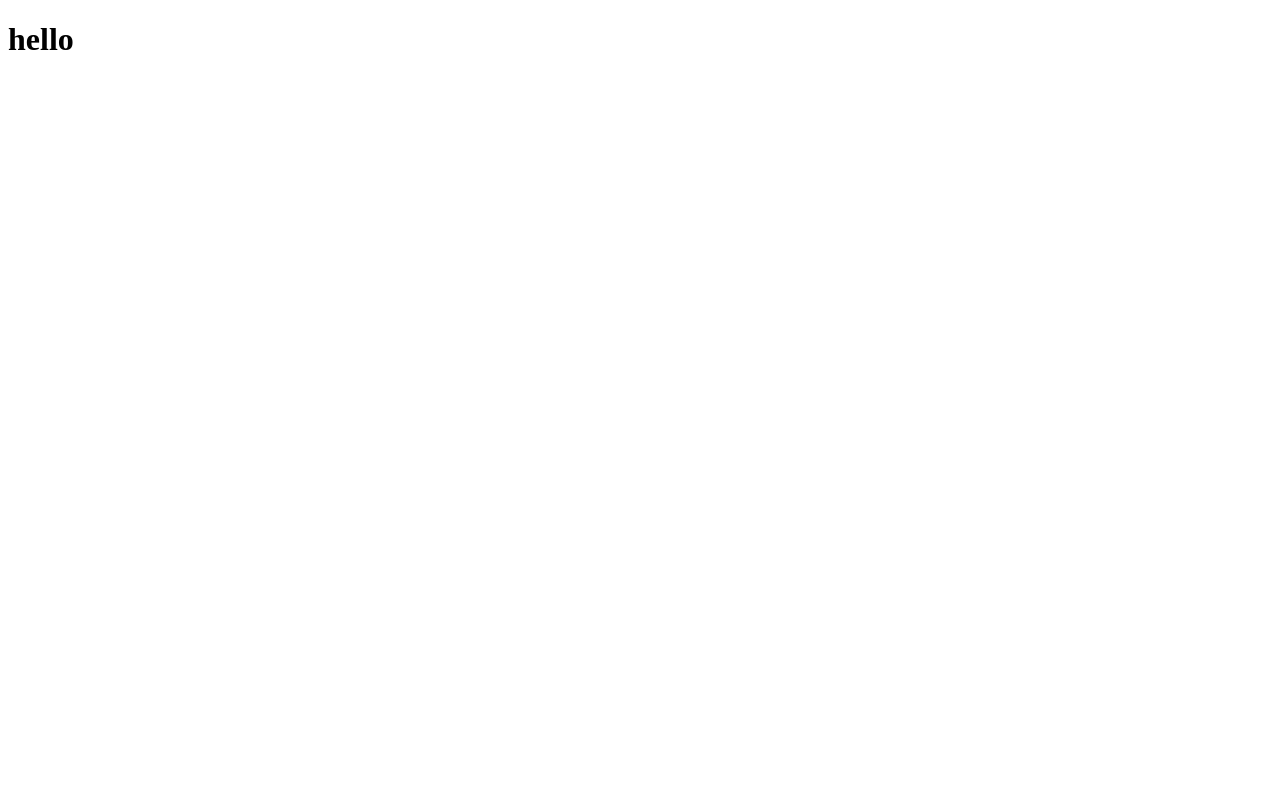
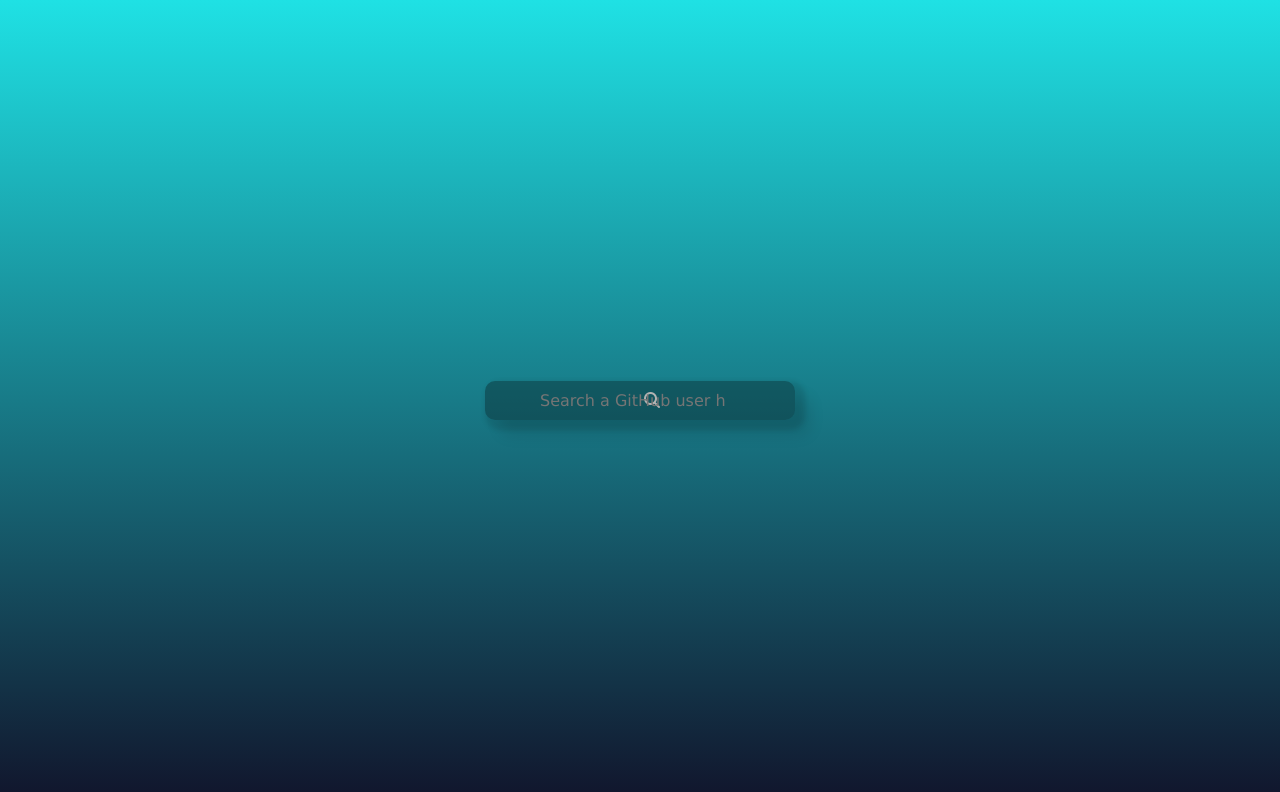
Before and after one commit to Atanu0341/Github-Profile, a plain HTML site: page index.html in a window 1280 px wide. Drawn offline with Linux system fonts and the light colour scheme.

```diff
--- a/index.html
+++ b/index.html
@@ -3,12 +3,21 @@
   <head>
     <meta charset="UTF-8" />
     <meta name="viewport" content="width=device-width, initial-scale=1.0" />
+    <link
+      rel="stylesheet"
+      href="https://cdnjs.cloudflare.com/ajax/libs/font-awesome/6.4.0/css/all.min.css"
+      integrity="sha512-iecdLmaskl7CVkqkXNQ/ZH/XLlvWZOJyj7Yy7tcenmpD1ypASozpmT/E0iPtmFIB46ZmdtAc9eNBvH0H/ZpiBw=="
+      crossorigin="anonymous"
+      referrerpolicy="no-referrer"
+    />
+    <i class="fa-solid fa-magnifying-glass"></i>
     <link rel="stylesheet" href="style.css" />
     <title>Document</title>
   </head>
   <body>
-    <h1>hello</h1>
-
+    <form action="">
+      <input type="search" placeholder="Search a GitHub user here" required />
+    </form>
     <script src="script.js"></script>
   </body>
 </html>
--- a/style.css
+++ b/style.css
@@ -0,0 +1,38 @@
+* {
+  margin: 0;
+  padding: 0;
+  font-family: "Lucida Sans", "Lucida Sans Regular", "Lucida Grande",
+    "Lucida Sans Unicode", Geneva, Verdana, sans-serif;
+}
+
+body {
+  display: flex;
+  flex-direction: column;
+  justify-content: center;
+  background-image: linear-gradient(#1fe1e4, #11152c);
+  align-items: center;
+  width: 100%;
+  min-height: 100vh;
+  transition: 0.5s;
+}
+
+from,
+input {
+  height: 100%;
+  padding: 10px 55px;
+  font-size: 1rem;
+  border: 0;
+  position: relative;
+  border-radius: 10px;
+  background: rgba(0, 0, 0, 0.3);
+  color: hsl(0, 0%, 100%);
+  box-shadow: 5px 5px 5px 5px rgba(0, 0, 0, 0.1),
+    15px 15px 15px rgba(0, 0, 0, 0.1);
+}
+
+i {
+  position: absolute;
+  right: 620px;
+  color: hsl(0, 0%, 100%);
+  cursor: pointer;
+}
```
